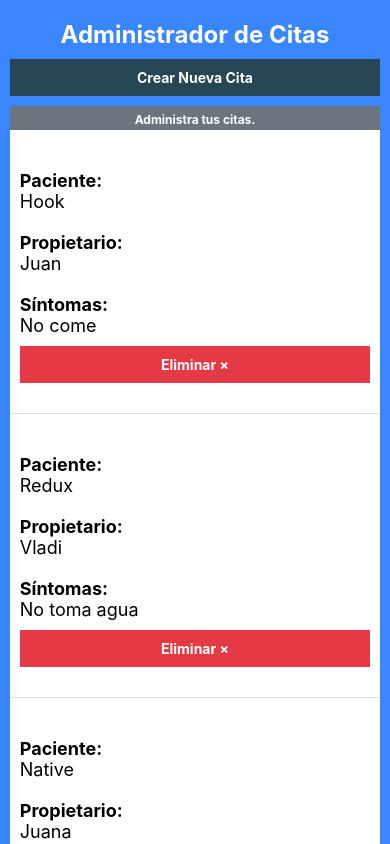
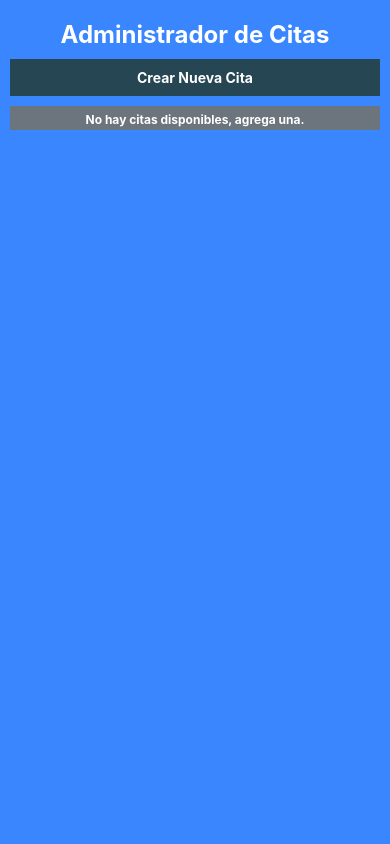
Before and after one commit to Kodake/employees-app, a React Native app: screen / in a window 390 px wide. Built offline with nearby package versions, Linux system fonts and the light colour scheme.

Commit message:
Adding changes about saving data in the AsyncStorage

```diff
--- a/App.js
+++ b/App.js
@@ -1,27 +1,38 @@
-import React, { useState } from 'react';
+import React, { useState, useEffect } from 'react';
 import { Text, StyleSheet, View, FlatList, TouchableHighlight, TouchableWithoutFeedback, Keyboard, Platform } from 'react-native';
 import Cita from './components/Cita';
 import Formulario from './components/Formulario';
+import AsyncStorage from '@react-native-async-storage/async-storage';
 
 const App = () => {
 
   const [mostrarForm, guardarMostrarForm] = useState(false);
+  const [citas, setCitas] = useState([]);
 
-  const [citas, setCitas] = useState([
-    { id: "1", paciente: "Hook", propietario: "Juan", sintomas: "No come" },
-    { id: "2", paciente: "Redux", propietario: "Vladi", sintomas: "No toma agua" },
-    { id: "3", paciente: "Native", propietario: "Juana", sintomas: "No come frutas" },
-    { id: "4", paciente: "VUE", propietario: "Ferro", sintomas: "No toma cerveza" },
-    { id: "5", paciente: "Angular", propietario: "Jacobo", sintomas: "No come vegetales" }
-  ]);
+  useEffect(() => {
+    //Almacenar citas en storage
+    const obtenerCitasStorage = async () => {
+      try {
+        const citasStorage = await AsyncStorage.getItem('citas');
+        console.log(citasStorage);
+        if (citasStorage) {
+          setCitas(JSON.parse(citasStorage))
+        }
+      } catch (error) {
+        console.log(error);
+      }
+    }
+    obtenerCitasStorage();
+  }, [])
 
   const eliminarPaciente = id => {
-    setCitas((citasActuales) => {
-      return citasActuales.filter(cita => cita.id !== id)
-    })
+
+    const citasFiltradas = citas.filter(cita => cita.id !== id)
+    setCitas(citasFiltradas);
+    guardarCitasStorage(JSON.stringify(citasFiltradas));
   }
 
-  // Muestra u oculta el formulario
+  //Muestra u oculta el formulario
   const mostrarFormulario = () => {
     guardarMostrarForm(!mostrarForm);
   }
@@ -29,6 +40,16 @@
   //Ocultar el teclado
   const cerrarTeclado = () => {
     Keyboard.dismiss();
+  }
+
+  //Almacenar citas en storage
+  const guardarCitasStorage = async (citasJSON) => {
+    try {
+      console.log(citasJSON);
+      await AsyncStorage.setItem('citas', citasJSON);
+    } catch (error) {
+      console.log(error);
+    }
   }
 
   return (
@@ -52,6 +73,7 @@
                 citas={citas}
                 setCitas={setCitas}
                 guardarMostrarForm={guardarMostrarForm}
+                guardarCitasStorage={guardarCitasStorage}
               />
             </>
           ) : (
--- a/components/Formulario.js
+++ b/components/Formulario.js
@@ -3,7 +3,7 @@
 import DateTimePickerModal from "react-native-modal-datetime-picker";
 import shortid from 'shortid';
 
-const Formulario = ({ citas, setCitas, guardarMostrarForm }) => {
+const Formulario = ({ citas, setCitas, guardarMostrarForm, guardarCitasStorage }) => {
 
     const [paciente, guardarPaciente] = useState('');
     const [propietario, guardarPropietario] = useState('');
@@ -61,9 +61,19 @@
         const citasNuevo = [...citas, cita];
         setCitas(citasNuevo);
 
+        // Pasar nuevas citas al storage
+        guardarCitasStorage(JSON.stringify(citasNuevo));
+
         // Ocultar el formulario
         guardarMostrarForm(false);
+
         // Resetear el formulario
+        guardarSintomas('');
+        guardarPropietario('');
+        guardarPaciente('');
+        guardarHora('');
+        guardarFecha('');
+        guardarTelefono('');
     }
 
     const mostrarAlerta = () => {
--- a/package.json
+++ b/package.json
@@ -10,6 +10,7 @@
     "lint": "eslint ."
   },
   "dependencies": {
+    "@react-native-async-storage/async-storage": "^1.15.14",
     "@react-native-community/datetimepicker": "^4.0.0",
     "react": "17.0.2",
     "react-native": "0.66.3",
```
Also changed, not shown: 1 other file (tests, documents, lock files or other folders).
